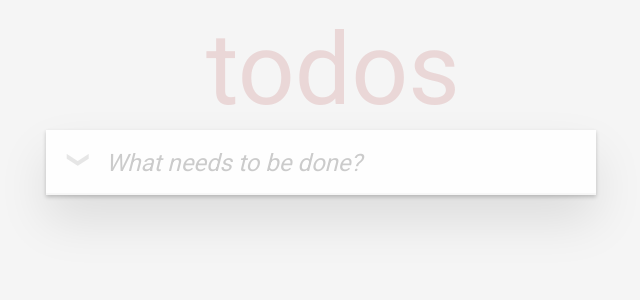
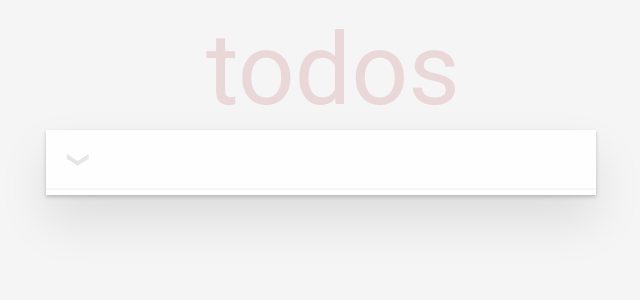
Before and after one commit to phenrique7/react-todo-app, a React app: page / in a window 1280 px wide. Shown: the top 300 px of the page, without its empty margins (319-959 px from the left). Built offline with nearby package versions, Linux system fonts and the light colour scheme.

Commit message:
feat: add todo item

```diff
--- a/package.json
+++ b/package.json
@@ -37,7 +37,9 @@
     "webpack-dev-server": "^3.1.10"
   },
   "dependencies": {
+    "prop-types": "^15.6.2",
     "react": "^16.6.3",
-    "react-dom": "^16.6.3"
+    "react-dom": "^16.6.3",
+    "shortid": "^2.2.14"
   }
 }
--- a/src/App.jsx
+++ b/src/App.jsx
@@ -1,12 +1,12 @@
 import React from 'react';
-import TodoInput from './components/TodoInput';
+import Todo from './components/Todo';
 import styles from './assets/css/app.css';
 
 function App() {
   return (
     <div className={styles.container}>
       <h1 className={styles.title}>todos</h1>
-      <TodoInput />
+      <Todo />
     </div>
   );
 }
--- /dev/null
+++ b/src/assets/css/todo-item.css
@@ -0,0 +1,12 @@
+
+.todoItem {
+
+}
+
+.todo {
+
+}
+
+.todoCompleted {
+
+}
--- /dev/null
+++ b/src/components/Todo.jsx
@@ -0,0 +1,82 @@
+import React from 'react';
+import shortid from 'shortid';
+import styles from '../assets/css/todo.css';
+import TodoItem from './TodoItem';
+import TodoFooter from './TodoFooter';
+
+class Todo extends React.Component {
+  constructor(props) {
+    super(props);
+
+    this.state = {
+      todo: '',
+      todos: {},
+    };
+
+    this.handleChange = this.handleChange.bind(this);
+    this.handleSubmit = this.handleSubmit.bind(this);
+    this.changeTodo = this.changeTodo.bind(this);
+  }
+
+  handleChange({ target: { value } }) {
+    this.setState({ todo: value });
+  }
+
+  handleSubmit(event) {
+    event.preventDefault();
+    const { todo } = this.state;
+    const todoId = shortid.generate();
+
+    this.setState(state => ({
+      todos: {
+        ...state.todos,
+        [todoId]: { id: todoId, todo, isCompleted: false },
+      },
+    }));
+  }
+
+  changeTodo(todoId, property, value) {
+    this.setState(state => ({
+      todos: {
+        ...state.todos,
+        [todoId]: { ...state.todos[todoId], [property]: value },
+      },
+    }));
+  }
+
+  render() {
+    const { todo, todos } = this.state;
+    const todoList = Object.values(todos);
+
+    return (
+      <section className={styles.todoApp}>
+        <form onSubmit={this.handleSubmit}>
+          <span className={styles.checkAll} />
+          <input
+            type="submit"
+            className={styles.todoInput}
+            placeholder="What needs to be done?"
+            onChange={this.handleChange}
+            value={todo}
+          />
+        </form>
+        {todoList.length > 0 && (
+          <>
+            {todoList.map(todoItem => (
+              <TodoItem
+                key={todoItem.id}
+                id={todoItem.id}
+                todo={todoItem.todo}
+                isCompleted={todoItem.isCompleted}
+                changeTodo={this.changeTodo}
+              />
+            ))}
+            <TodoFooter />
+          </>
+        )}
+      </section>
+    );
+  }
+}
+
+export default Todo;
--- /dev/null
+++ b/src/components/TodoFooter.jsx
@@ -0,0 +1,7 @@
+import React from 'react';
+
+function TodoFooter() {
+  return <div>Todo Footer</div>;
+}
+
+export default TodoFooter;
--- a/src/components/TodoInput.jsx
+++ /dev/null
@@ -1,27 +0,0 @@
-import React from 'react';
-import styles from '../assets/css/todo.css';
-
-class TodoInput extends React.Component {
-  constructor(props) {
-    super(props);
-
-    this.state = {
-      todos: [],
-    };
-  }
-
-  render() {
-    return (
-      <section className={styles.todoApp}>
-        <span className={styles.checkAll} />
-        <input
-          type="text"
-          className={styles.todoInput}
-          placeholder="What needs to be done?"
-        />
-      </section>
-    );
-  }
-}
-
-export default TodoInput;
--- /dev/null
+++ b/src/components/TodoItem.jsx
@@ -0,0 +1,61 @@
+import React from 'react';
+import PropTypes from 'prop-types';
+import styles from '../assets/css/todo-item.css';
+
+class TodoItem extends React.Component {
+  constructor(props) {
+    super(props);
+
+    this.state = {
+      isTodoBeingEdited: false,
+    };
+  }
+
+  handleChange({ target: { value } }) {
+    console.log('value', value);
+    // this.setState({ todo: value });
+  }
+
+  handleSubmit(event) {
+    event.preventDefault();
+
+    const { todo } = this.state;
+    const { id, changeTodo } = this.props;
+
+    changeTodo(id, 'todo', todo);
+  }
+
+  render() {
+    const { isTodoBeingEdited } = this.state;
+    const { todo, isCompleted } = this.props;
+
+    return (
+      <div className={styles.todoItem}>
+        <input type="checkbox" name="todo-checked" />
+        {isTodoBeingEdited ? (
+          <form onSubmit={this.handleSubmit}>
+            <input
+              type="submit"
+              name="todo-edited"
+              onChange={this.handleChange}
+              className={
+                isCompleted ? styles.todoCompleted : styles.todo
+              }
+            />
+          </form>
+        ) : (
+          <p>{todo}</p>
+        )}
+      </div>
+    );
+  }
+}
+
+TodoItem.propTypes = {
+  id: PropTypes.string.isRequired,
+  todo: PropTypes.string.isRequired,
+  isCompleted: PropTypes.bool.isRequired,
+  changeTodo: PropTypes.func.isRequired,
+};
+
+export default TodoItem;
```
Also changed, not shown: src/assets/css/todo-footer.css (added), 2 other files (tests, documents, lock files or other folders).
